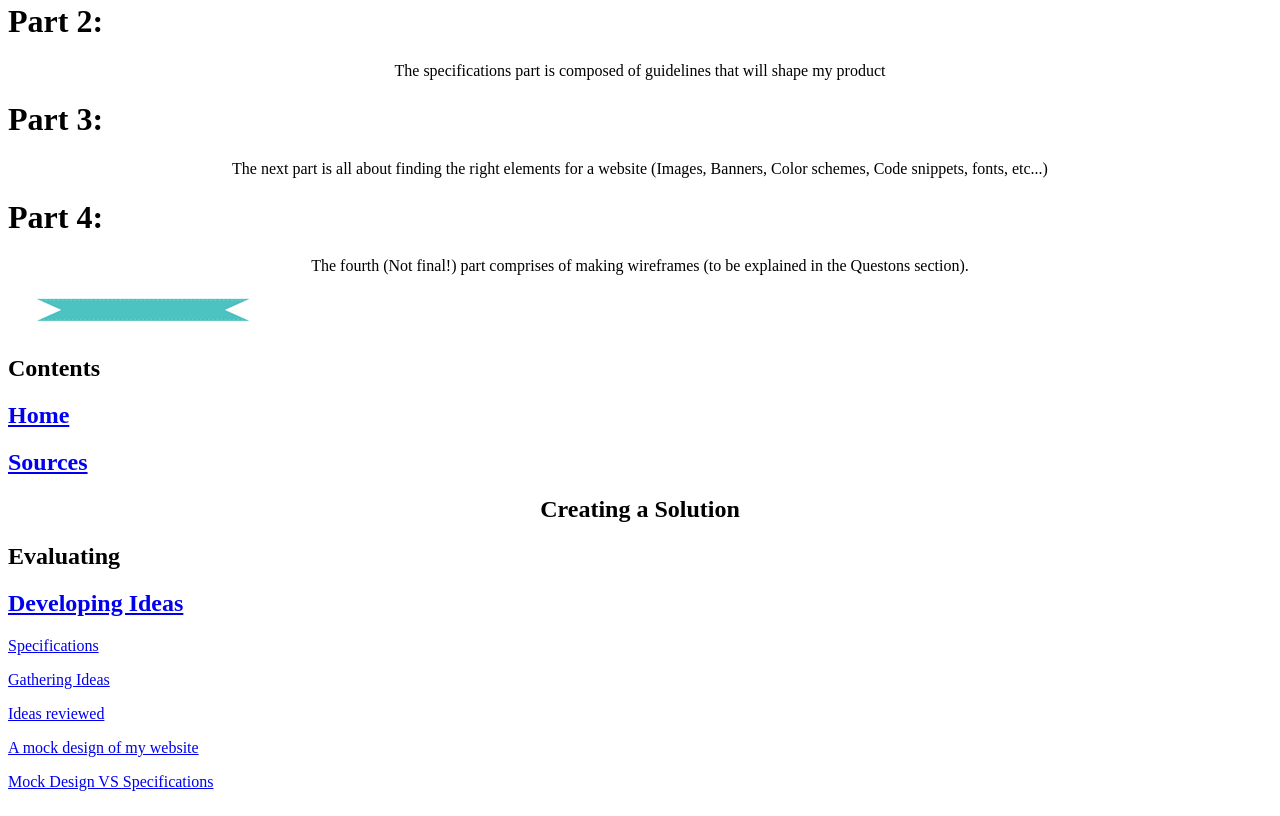
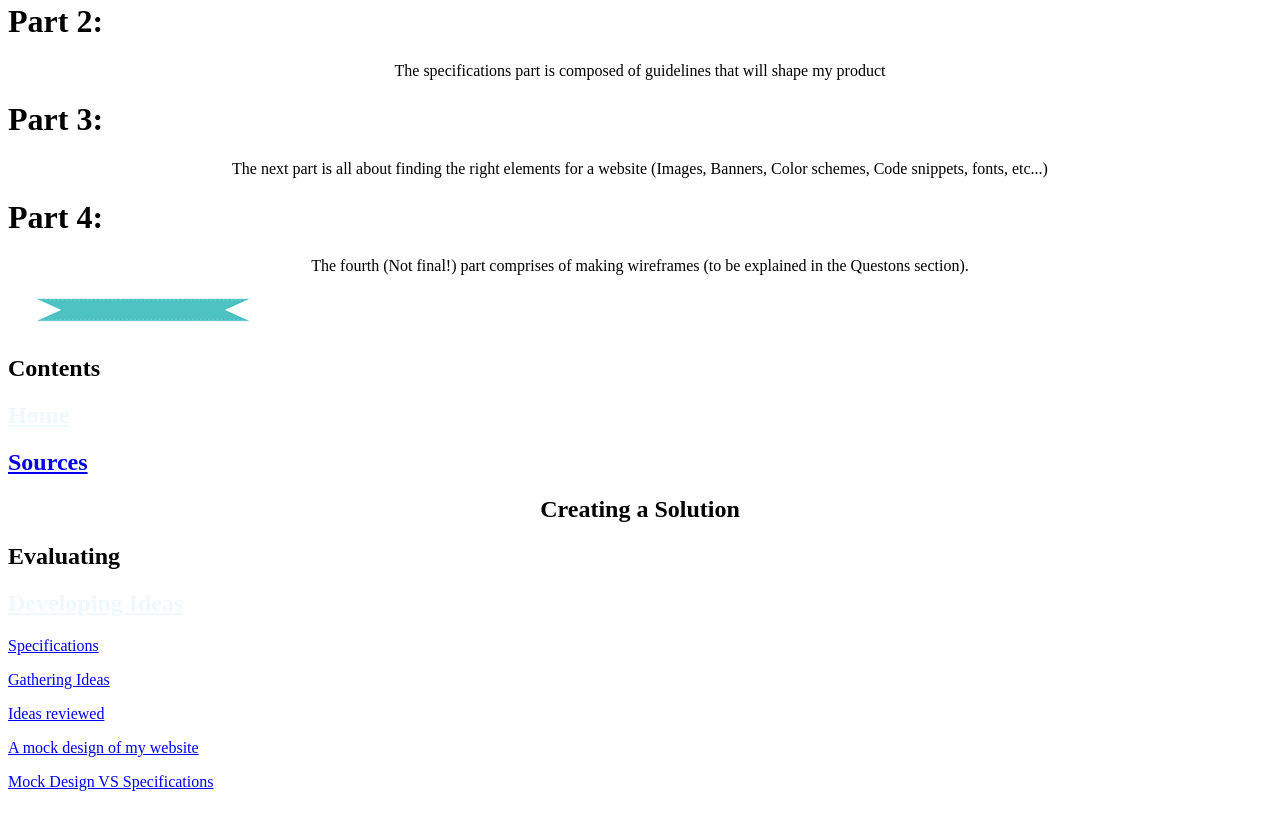
Before and after one commit to issues-around-me/issues-around-me.github.io, a plain HTML site: page Other pages/developingideas.html in a window 1280 px wide. Shown: the part 350-1166 px from the top of the page. Drawn offline with Linux system fonts and the light colour scheme.

Commit message:
wretgrythyjhngbfgr

```diff
--- a/Other pages/developingideas.html
+++ b/Other pages/developingideas.html
@@ -69,9 +69,9 @@
 					<h1 format="title" class="image" ><span>Contents</span></h1>
 				</div>
 				<div class="home">
-					<h1><a href="../index.html">Home</a></h1>
+					<h1><a href="../index.html" style="color:#F0F8FF">Home</a></h1>
 				</div>
-				<div class="sources">
+				<div class="sources" style="color:#F0F8FF">
 					<h1><a href="WC.html">Sources</a></h1>
 				</div>
 				<div class="CreateSolu">
@@ -82,7 +82,7 @@
 				</div>
 				<div class="devideas">
 				<div class="dropdown">
-					<h1><a href="developingdeas.html">Developing Ideas</a></h1>
+					<h1><a href="developingdeas.html" style="color:#F0F8FF">Developing Ideas</a></h1>
 					<div class="dropdown-content">
 						<p><a href="Page_8_specs.html">Specifications </a></p>
 						<p><a href="Page_9_gathideas.html">Gathering Ideas</a></p>
```
